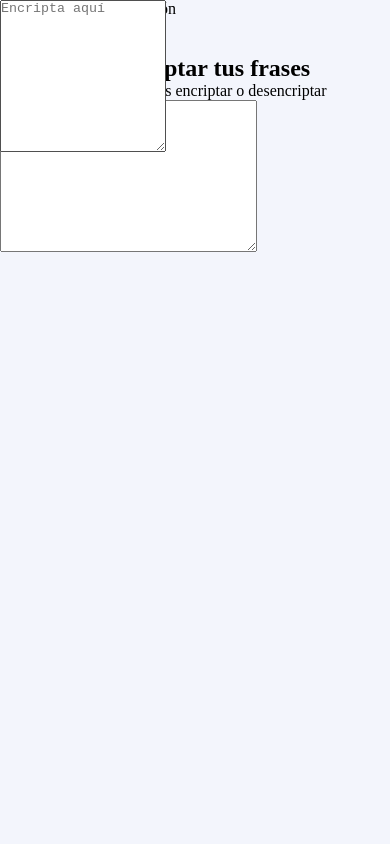
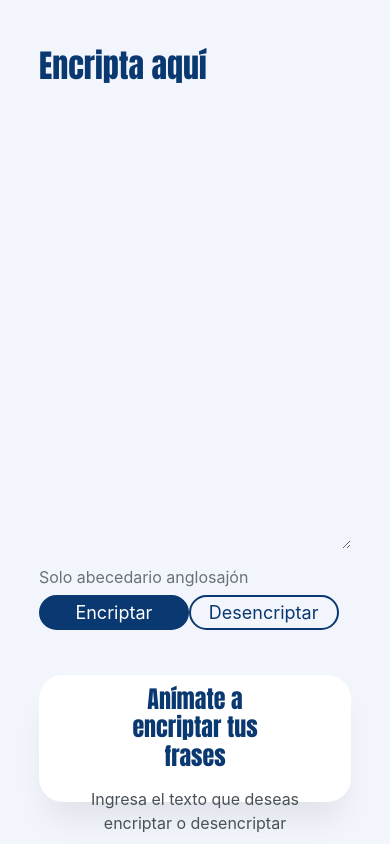
Before and after one commit to Fasbox/Encriptador, a plain HTML site: page index.html in a window 390 px wide. Drawn offline with Linux system fonts and the light colour scheme.

Commit message:
Diseño de app en css responsive además de la función de encriptar

```diff
--- a/index.html
+++ b/index.html
@@ -24,20 +24,19 @@
                 </div>
 
                 <div class="botones">
-                <button class="btnEncriptar" type="button" onclick="encriptar">
+                    <button class="btnEncriptar" type="button" onclick="encriptar()">
                         Encriptar
                     </button>
-                <button class="btnDesencriptar" type="button" onclick="desencriptar">
+                    <button class="btnDesencriptar" type="button" onclick="desencriptar()">
                         Desencriptar
                     </button>
                 </div>
             </div>
             <div class="cosasEncriptadas">
-            <img src="" alt="" id="infografia">
+                <img src="recursos/Researching.png" alt="" id="infografia">
                 <div class="mensajeEncriptado" id="mensajeEncriptado">
                     <h2 id="tituloZonaEncriptado">Anímate a encriptar tus frases</h2>
                     <p id="parrafo">Ingresa el texto que deseas encriptar o desencriptar</p>
-                <textarea name="mensaje" id="mensaje" cols="30" rows="10" class="mensaje"></textarea>
                 </div>
             </div>
         </div>
--- a/index.js
+++ b/index.js
@@ -0,0 +1,24 @@
+function encriptar() {
+    let texto = document.getElementById("textoEncriptar").value;
+    // let tituloMensaje = document.getElementById("tituloZonaEncriptado");
+    let parrafo = document.getElementById("parrafo");
+    let infografia = document.getElementById("infografia");
+
+    let textoEncriptado = texto
+        .replace(/a/gi, "ai")
+        .replace(/e/gi, "enter")
+        .replace(/i/gi, "imes")
+        .replace(/o/gi, "ober")
+        .replace(/u/gi, "ufat");
+
+    if (document.getElementById("textoEncriptar").value.length != 0) {
+        document.getElementById("textoEncriptar").value = textoEncriptado;
+        document.getElementById("tituloZonaEncriptado").textContent = "Aquí lo tienes recién salido del horno"
+        parrafo.textContent = "";
+        infografia.src = "./recursos/Encriptar.png";
+    } else {
+        infografia.src = "./recursos/Researching.png";
+        parrafo.textContent = "Recuerda ingresar un texto"
+        alert("Debes ingresar algún texto");
+    }
+}
--- a/styles.css
+++ b/styles.css
@@ -15,5 +15,220 @@
 .textoEncriptar {
     position: absolute;
     width: 42%;
+    height: 60;
+    left: 12%;
+    top: 15%;
+    border: none;
+    font-family: Impact, Haettenschweiler, 'Arial Narrow Bold', sans-serif;
+    font-weight: 400;
+    font-size: 32px;
+    line-height: 150%;
+    background-color: #f3f5fc;
+}
 
+.textoEncriptar::placeholder {
+    color: #0a3871;
 }
+
+.textoEncriptar:focus,
+.textoEncriptar:active {
+    border: none;
+    outline: none;
+}
+
+.infoEncriptar {
+    display: flex;
+    flex-direction: row;
+    align-items: center;
+    padding: 0;
+    gap: 8px;
+    position: absolute;
+    width: 80%;
+    left: 12%;
+    top: 80%;
+}
+
+.infoEncriptar p {
+    font-family: "Inter";
+    font-style: normal;
+    font-weight: 400;
+    font-size: 16px;
+    line-height: 150%;
+    color: #495057;
+    opacity: 0.8;
+    flex: none;
+    order: 1;
+    flex-grow: 0;
+}
+
+.botones {
+    display: flex;
+    flex-direction: row;
+    align-items: flex-start;
+    padding: 1% 0;
+    position: absolute;
+    width: 80%;
+    left: 12%;
+    top: 82%;
+}
+
+.btnEncriptar {
+    align-items: center;
+    justify-content: center;
+    padding: 2%;
+    gap: 8px;
+    width: 25%;
+    background-color: #0a3871;
+    border-radius: 24px;
+    border-style: solid;
+    border-color: #0a3871;
+    font-family: "Inter";
+    font-size: 18px;
+    line-height: 19px;
+    text-align: center;
+    color: #fff;
+}
+
+.btnDesencriptar {
+    align-items: center;
+    justify-content: center;
+    padding: 2%;
+    gap: 8px;
+    width: 25%;
+    background-color: #f3f5fc;
+    border-radius: 24px;
+    border-style: solid;
+    border-color: #0a3871;
+    font-family: "Inter";
+    font-size: 18px;
+    line-height: 19px;
+    text-align: center;
+    color: #0a3871;
+}
+
+.btnDesencriptar:hover,
+.btnEncriptar:hover {
+    margin: 0.3%;
+    width: 24.5%;
+    padding: 1.8%;
+}
+
+.cosasEncriptadas {
+    display: flex;
+    justify-content: center;
+    position: absolute;
+    width: 30%;
+    height: 90%;
+    left: 60%;
+    top: 5%;
+    background: #fff;
+    box-shadow: 0px 24px 32px -8px rgba(0, 0, 0, 0.08);
+    border-radius: 24px;
+}
+
+.mensajeEncriptado {
+    display: flex;
+    flex-direction: column;
+    align-items: center;
+    justify-content: center;
+    padding: 1%;
+    gap: 16px;
+    position: absolute;
+    width: 100%;
+    top: 65%;
+    text-align: center;
+}
+
+.mensajeEncriptado h2 {
+    width: 60%;
+    font-family: Impact, Haettenschweiler, 'Arial Narrow Bold', sans-serif;
+    font-style: normal;
+    font-weight: 700;
+    font-size: 24px;
+    line-height: 120%;
+    text-align: center;
+    color: #0a3871;
+}
+
+.mensajeEncriptado p {
+    width: 80%;
+    font-family: "Inter";
+    font-style: normal;
+    font-weight: 400;
+    font-size: 16px;
+    line-height: 150%;
+    text-align: center;
+    color: #495057;
+}
+
+.cosasEncriptadas img{
+    position: absolute;
+    width: 80%;
+    height: 50%;
+    top: 15%;
+}
+
+/* Responsive design */
+@media (max-width: 57.5em) {
+    .containerPrincipal{
+        display: flex;
+        flex-direction: row;
+    }
+
+    .cosasEncriptadas {
+        width: 100%;
+    }
+
+    .textoEncriptar {
+        width: 80%;
+        height: 60%;
+        left: 10%;
+        top: 5%;
+    }
+
+    .infoEncriptar {
+        width: 80%;
+        left: 10%;
+        top: 67%;
+    }
+
+    .infoEncriptar p {
+        font-size: 16px;
+    }
+
+    .botones {
+        width: 80%;
+        left: 10%;
+        top: 70%;
+    }
+
+    .btnEncriptar,
+    .btnDesencriptar {
+        width: 48%;
+    }
+
+    .btnDesencriptar:hover,
+    .btnEncriptar:hover {
+        margin: 0.3%;
+        width: 47.5%;
+        padding: 1.8%;
+    }
+
+    .cosasEncriptadas {
+        width: 80%;
+        height: 15%;
+        left: 10%;
+        top: 80%;
+    }
+
+    .mensajeEncriptado {
+        width: 100%;
+        top: 5%
+    }
+
+    .cosasEncriptadas img {
+        top: 0;
+        display: none;
+        visibility: hidden;
+    }
+}
```
Also changed, not shown: 3 other files. Lines whose indentation alone changed are shown as unchanged.
